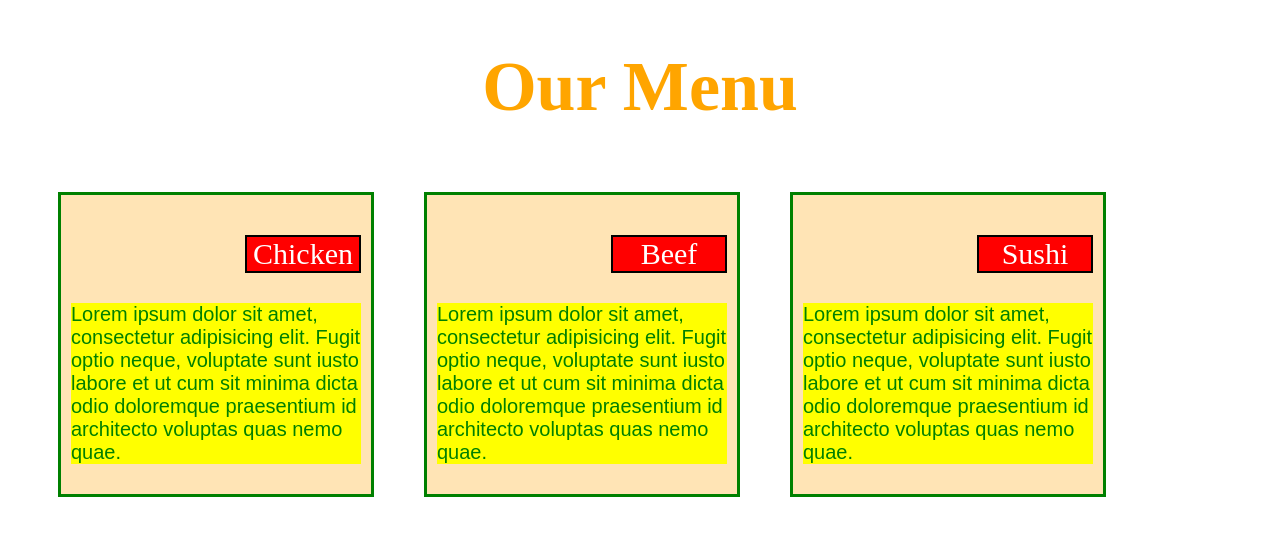
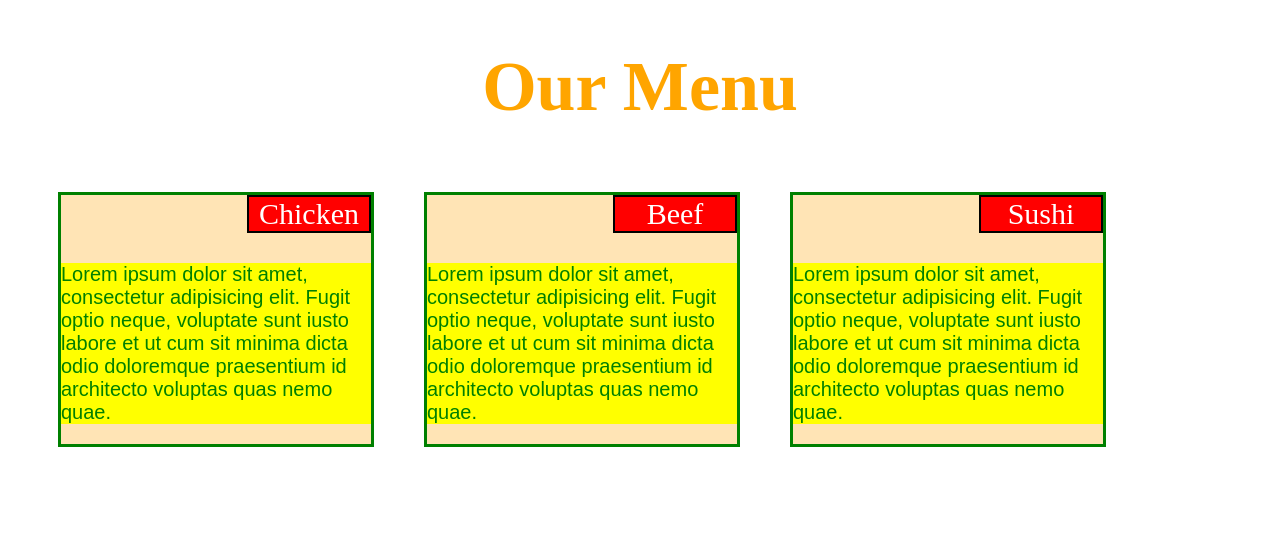
Before and after one commit to prakharritik/WebD, a PHP site: page / in a window 1280 px wide. Shown: the top 536 px of the page. Run offline with PHP 8.4, Linux system fonts and the light colour scheme.

Commit message:
Update styles.css

```diff
--- a/sol2/css/styles.css
+++ b/sol2/css/styles.css
@@ -16,12 +16,12 @@ h1 {
   max-width:40%;
   margin-left: 60%;
   text-align:center;
+  margin-top:0px;
 }
 section{
   margin-left: 60px;
   margin-top: 50px;
   background-color:moccasin;
-  padding: 10px;
 }
 p {
   background-color: yellow;
```
